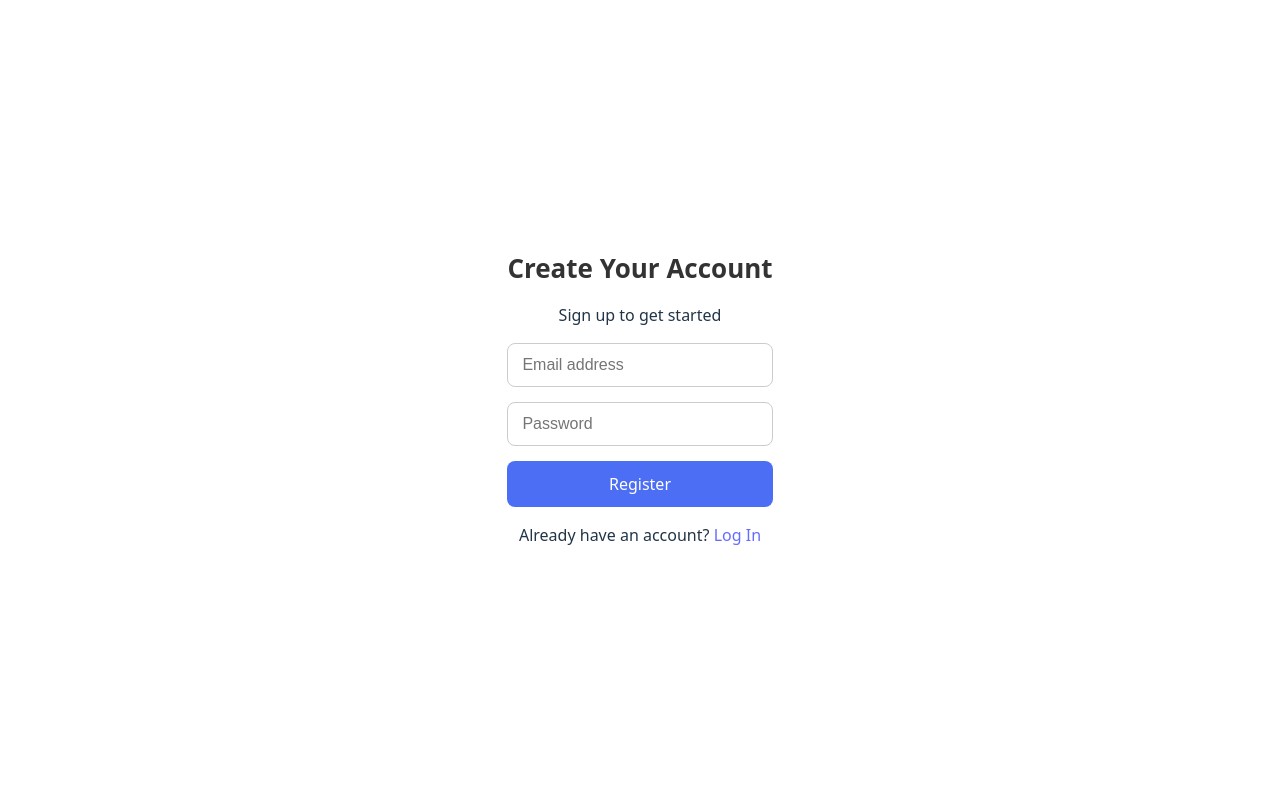
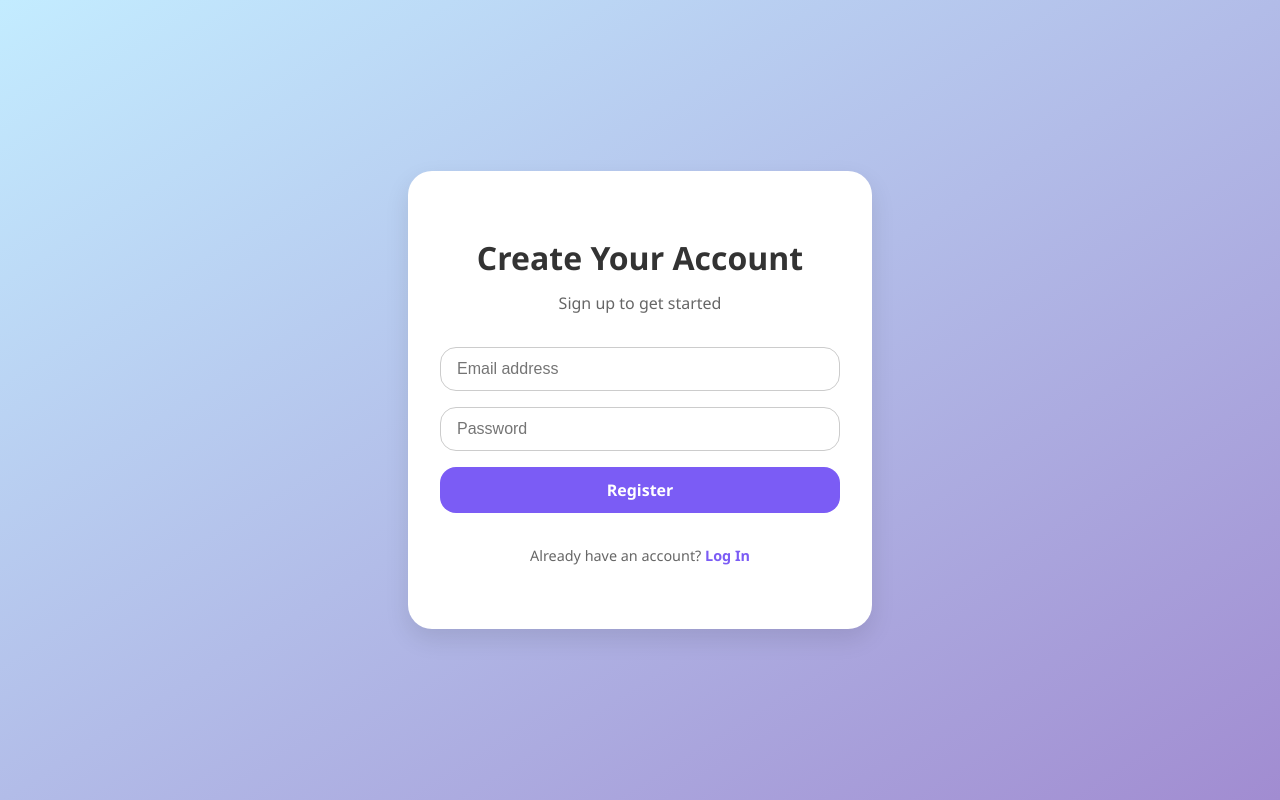
Before and after one commit to ShanedalyCS/local-events, a React app: page /register in a window 1280 px wide. Built offline with nearby package versions, Linux system fonts and the light colour scheme; no server answers; the HTML template or start-up script is replaced by a standard one.

Commit message:
Edit App.css

```diff
--- a/src/App.css
+++ b/src/App.css
@@ -1,162 +1,212 @@
-#root {
-  max-width: 1280px;
-  margin: 0 auto;
-  padding: 2rem;
-  text-align: center;
-}
-
-.logo {
-  height: 6em;
-  padding: 1.5em;
-  will-change: filter;
-  transition: filter 300ms;
-}
-.logo:hover {
-  filter: drop-shadow(0 0 2em #646cffaa);
-}
-.logo.react:hover {
-  filter: drop-shadow(0 0 2em #61dafbaa);
-}
-
-@keyframes logo-spin {
-  from {
-    transform: rotate(0deg);
-  }
-  to {
-    transform: rotate(360deg);
-  }
-}
-
-@media (prefers-reduced-motion: no-preference) {
-  a:nth-of-type(2) .logo {
-    animation: logo-spin infinite 20s linear;
-  }
-}
-
-.card {
-  padding: 2em;
-}
-
-.read-the-docs {
-  color: #888;
+/* Page background */
+.login-page {
+  min-height: 100vh;
+  width: 100vw; /* make full width */
+  display: flex;
+  justify-content: center; /* horizontal centering */
+  align-items: center;     /* vertical centering */
+  background: linear-gradient(to bottom right, #c3ecff, #a18cd1);
+  font-family: 'Segoe UI', Tahoma, Geneva, Verdana, sans-serif;
 }
 
 
-/* Registration Page Styles */
-
-.register-container {
-  margin: 50px auto;
-  width: 400px;
-  padding: 30px;
-  border-radius: 12px;
-  background: #f9f9f9;
-  box-shadow: 0 2px 8px rgba(0, 0, 0, 0.1);
+.login-card {
+  background: #ffffff;
+  padding: 3rem 2rem;
+  border-radius: 1.5rem;
+  box-shadow: 0 10px 25px rgba(0, 0, 0, 0.1);
+  max-width: 400px;
+  width: 90%; /* allows card to shrink on small screens */
   text-align: center;
+  transition: transform 0.3s ease, box-shadow 0.3s ease;
 }
 
-.register-title {
-  margin-bottom: 20px;
-  font-size: 26px;
-  color: #333;
-  font-weight: 600;
+
+.login-card:hover {
+  transform: translateY(-5px);
+  box-shadow: 0 15px 35px rgba(0, 0, 0, 0.2);
 }
 
+/* Titles */
+.login-title {
+  font-size: 2rem;
+  font-weight: 700;
+  color: #333;
+  margin-bottom: 0.5rem;
+}
+
+.login-subtitle {
+  font-size: 1rem;
+  color: #666;
+  margin-bottom: 2rem;
+}
+
+/* Form inputs */
+.login-form {
+  display: flex;
+  flex-direction: column;
+  gap: 1rem;
+}
+
+.login-input {
+  padding: 0.75rem 1rem;
+  border-radius: 1rem;
+  border: 1px solid #ccc;
+  font-size: 1rem;
+  transition: border-color 0.3s, box-shadow 0.3s;
+}
+
+.login-input:focus {
+  border-color: #7b5cf5;
+  box-shadow: 0 0 0 3px rgba(123, 92, 245, 0.2);
+  outline: none;
+}
+
+/* Button */
+.login-button {
+  background-color: #7b5cf5;
+  color: white;
+  padding: 0.75rem;
+  font-size: 1rem;
+  font-weight: 600;
+  border: none;
+  border-radius: 1rem;
+  cursor: pointer;
+  transition: background-color 0.3s, transform 0.2s;
+}
+
+.login-button:hover {
+  background-color: #5a3ec9;
+  transform: translateY(-2px);
+}
+
+/* Message */
+.login-message {
+  margin-top: 1rem;
+  font-size: 0.9rem;
+  color: #333;
+}
+
+/* Footer link */
+.login-footer {
+  margin-top: 2rem;
+  font-size: 0.9rem;
+  color: #666;
+}
+
+.login-link {
+  color: #7b5cf5;
+  font-weight: 600;
+  text-decoration: none;
+}
+
+.login-link:hover {
+  text-decoration: underline;
+}
+
+
+
+/* Page background */
+.register-page {
+  min-height: 100vh;
+  width: 100vw;
+  display: flex;
+  justify-content: center;
+  align-items: center;
+  background: linear-gradient(to bottom right, #c3ecff, #a18cd1);
+  font-family: 'Segoe UI', Tahoma, Geneva, Verdana, sans-serif;
+}
+
+/* Card container */
+.register-card {
+  background: #ffffff;
+  padding: 3rem 2rem;
+  border-radius: 1.5rem;
+  box-shadow: 0 10px 25px rgba(0, 0, 0, 0.1);
+  max-width: 400px;
+  width: 90%;
+  text-align: center;
+  transition: transform 0.3s ease, box-shadow 0.3s ease;
+}
+
+.register-card:hover {
+  transform: translateY(-5px);
+  box-shadow: 0 15px 35px rgba(0, 0, 0, 0.2);
+}
+
+/* Titles */
+.register-title {
+  font-size: 2rem;
+  font-weight: 700;
+  color: #333;
+  margin-bottom: 0.5rem;
+}
+
+.register-subtitle {
+  font-size: 1rem;
+  color: #666;
+  margin-bottom: 2rem;
+}
+
+/* Form inputs */
 .register-form {
   display: flex;
   flex-direction: column;
-  gap: 15px;
+  gap: 1rem;
 }
 
 .register-input {
-  padding: 12px 14px;
-  font-size: 16px;
-  border-radius: 8px;
+  padding: 0.75rem 1rem;
+  border-radius: 1rem;
   border: 1px solid #ccc;
-  outline: none;
-  transition: border-color 0.2s ease;
+  font-size: 1rem;
+  transition: border-color 0.3s, box-shadow 0.3s;
 }
 
 .register-input:focus {
-  border-color: #4c6ef5;
+  border-color: #7b5cf5;
+  box-shadow: 0 0 0 3px rgba(123, 92, 245, 0.2);
+  outline: none;
 }
 
+/* Button */
 .register-button {
-  padding: 12px;
-  font-size: 16px;
-  background: #4c6ef5;
+  background-color: #7b5cf5;
   color: white;
+  padding: 0.75rem;
+  font-size: 1rem;
+  font-weight: 600;
   border: none;
-  border-radius: 8px;
+  border-radius: 1rem;
   cursor: pointer;
-  transition: background 0.2s;
+  transition: background-color 0.3s, transform 0.2s;
 }
 
 .register-button:hover {
-  background: #3b5bdb;
+  background-color: #5a3ec9;
+  transform: translateY(-2px);
 }
 
+/* Message */
 .register-message {
-  margin-top: 15px;
-  color: #444;
-  font-size: 15px;
+  margin-top: 1rem;
+  font-size: 0.9rem;
+  color: #333;
 }
 
-
-/* Login Page Styles */
-
-.login-container {
-  margin: 50px auto;
-  width: 400px;
-  padding: 30px;
-  border-radius: 12px;
-  background: #f9f9f9;
-  box-shadow: 0 2px 8px rgba(0, 0, 0, 0.1);
-  text-align: center;
+/* Footer link */
+.register-footer {
+  margin-top: 2rem;
+  font-size: 0.9rem;
+  color: #666;
 }
 
-.login-title {
-  margin-bottom: 20px;
-  font-size: 26px;
-  color: #333;
+.register-link {
+  color: #7b5cf5;
   font-weight: 600;
+  text-decoration: none;
 }
 
-.login-form {
-  display: flex;
-  flex-direction: column;
-  gap: 15px;
+.register-link:hover {
+  text-decoration: underline;
 }
-
-.login-input {
-  padding: 12px 14px;
-  font-size: 16px;
-  border-radius: 8px;
-  border: 1px solid #ccc;
-  outline: none;
-  transition: border-color 0.2s ease;
-}
-
-.login-input:focus {
-  border-color: #4c6ef5;
-}
-
-.login-button {
-  padding: 12px;
-  font-size: 16px;
-  background: #4c6ef5;
-  color: white;
-  border: none;
-  border-radius: 8px;
-  cursor: pointer;
-  transition: background 0.2s;
-}
-
-.login-button:hover {
-  background: #3b5bdb;
-}
-
-.login-message {
-  margin-top: 15px;
-  color: #444;
-  font-size: 15px;
-}
```
